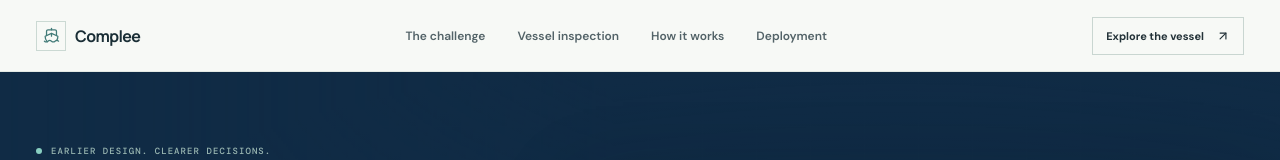
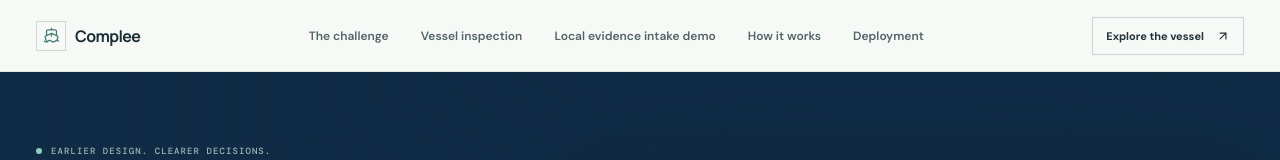
Before and after one commit to arthurlagerlof/complee, a React (Vite) app: page / in a window 1280 px wide. Shown: the top 160 px of the page. Built offline with nearby package versions, Linux system fonts and the light colour scheme; no server answers.

Commit message:
Link dev site to local evidence intake demo

```diff
--- a/src/App.tsx
+++ b/src/App.tsx
@@ -81,6 +81,7 @@ function App() {
           <nav className="desktop-nav" aria-label="Main navigation">
             <a href="#challenge">The challenge</a>
             <a href="#inspection">Vessel inspection</a>
+            <a href="http://localhost:8094/evidence.html" target="_blank" rel="noreferrer">Local evidence intake demo</a>
             <a href="#workflow">How it works</a>
             <a href="#architecture">Deployment</a>
           </nav>
@@ -99,6 +100,7 @@ function App() {
         <nav id="mobile-navigation" className={`mobile-nav${menuOpen ? ' menu-open' : ''}`} aria-label="Mobile navigation" aria-hidden={!menuOpen}>
           <a href="#challenge" onClick={closeMenu}>The challenge <ArrowRight size={16} /></a>
           <a href="#inspection" onClick={closeMenu}>Vessel inspection <ArrowRight size={16} /></a>
+          <a href="http://localhost:8094/evidence.html" target="_blank" rel="noreferrer" onClick={closeMenu}>Local evidence intake demo <ArrowRight size={16} /></a>
           <a href="#workflow" onClick={closeMenu}>How it works <ArrowRight size={16} /></a>
           <a href="#architecture" onClick={closeMenu}>Deployment <ArrowRight size={16} /></a>
         </nav>
```
